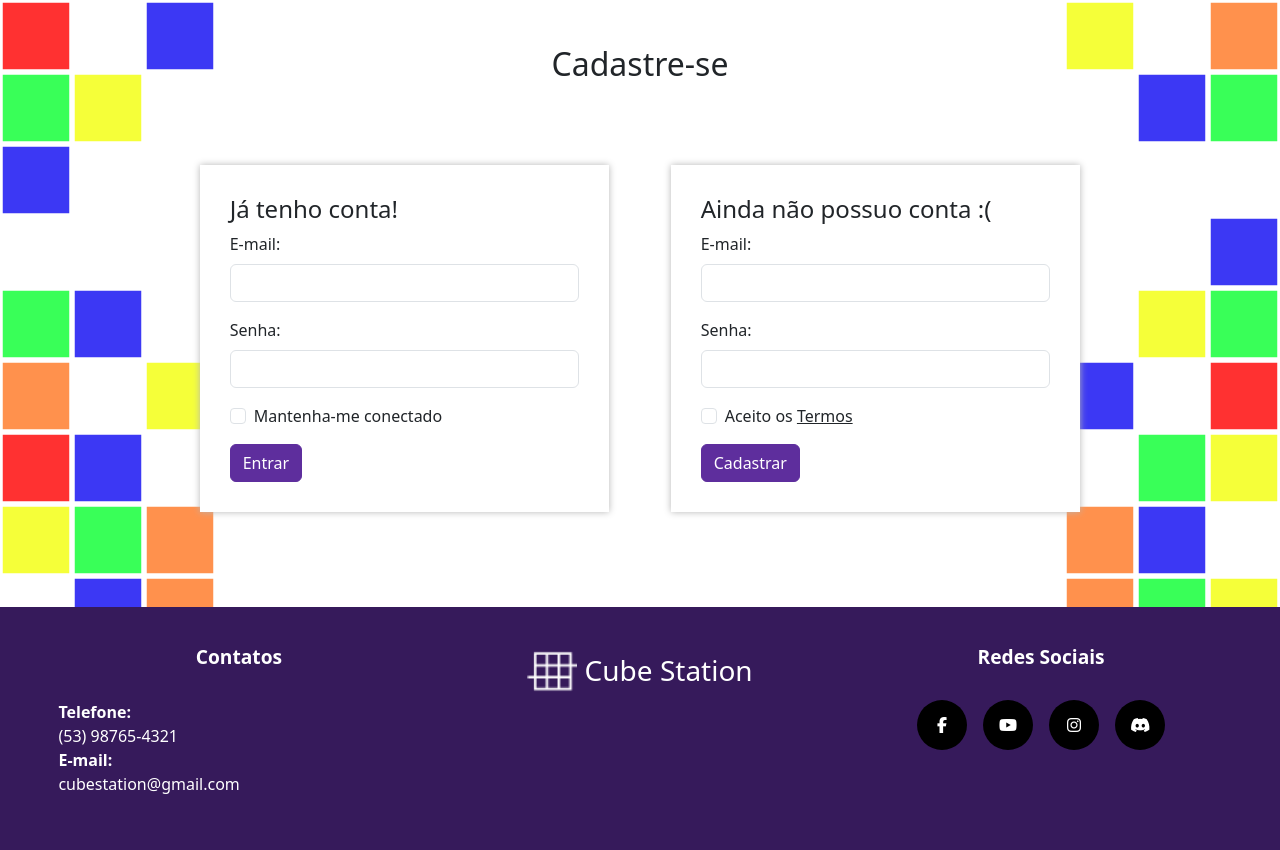
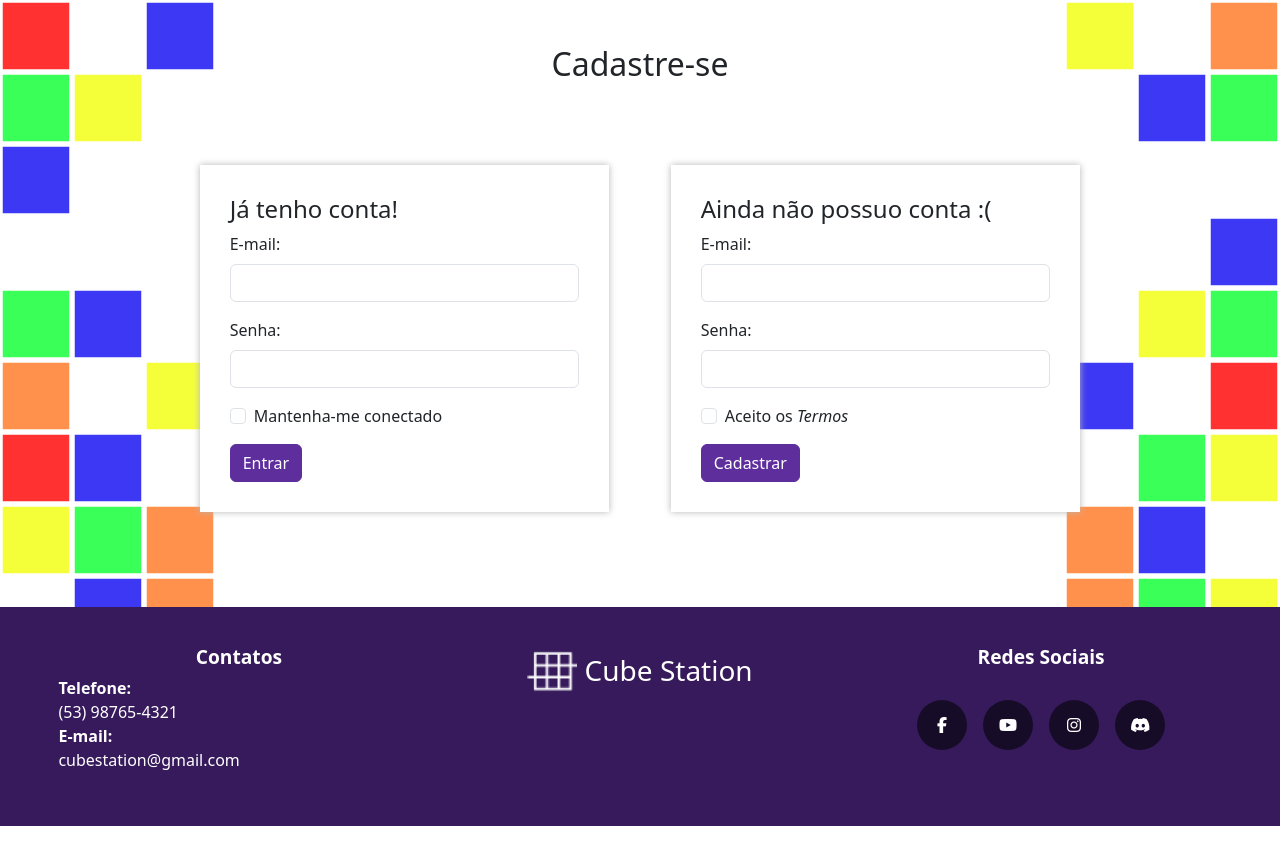
Before and after one commit to Artur544/Bootstrap, a plain HTML site: page index.html in a window 1280 px wide. Shown: the part 4531-5381 px from the top of the page. After the commit the page ends 5357 px from the top, so only its background shows below. Drawn offline with nearby package versions, Linux system fonts and the light colour scheme.

Commit message:
finalizações2

```diff
--- a/index.html
+++ b/index.html
@@ -335,14 +335,13 @@
             <footer>
               <div id="foot">
                 <div>
-                  <h4>Contatos</h4><br>
+                  <h4>Contatos</h4>
                   <p style="margin-left: 5%;">
                     <span class="contato">Telefone:</span><br>
                     (53) 98765-4321 <br>
                     <span class="contato">E-mail:</span><br>
                     cubestation@gmail.com
                   </p>
-
                 </div>
                 <div>
                   <h3><a class="navbar-brand" href="#"><img style="width: 50px; margin-bottom: 7px;" loading="lazy" src="img/logo.png" alt=""> Cube Station</a></h3>
--- a/tema.css
+++ b/tema.css
@@ -155,7 +155,8 @@ section > h2
 
 #termos
 {
-    text-decoration: underline;
+    font-style: italic;
+    font-weight: 500;
     cursor: pointer;
 }
 
@@ -196,7 +197,7 @@ footer {
     width: 50px;
     height: 50px;
     border-radius: 50%;
-    background-color: black;
+    background-color: #170c27;
     display: inline-flex;
     align-items: center;
     justify-content: center;
```
